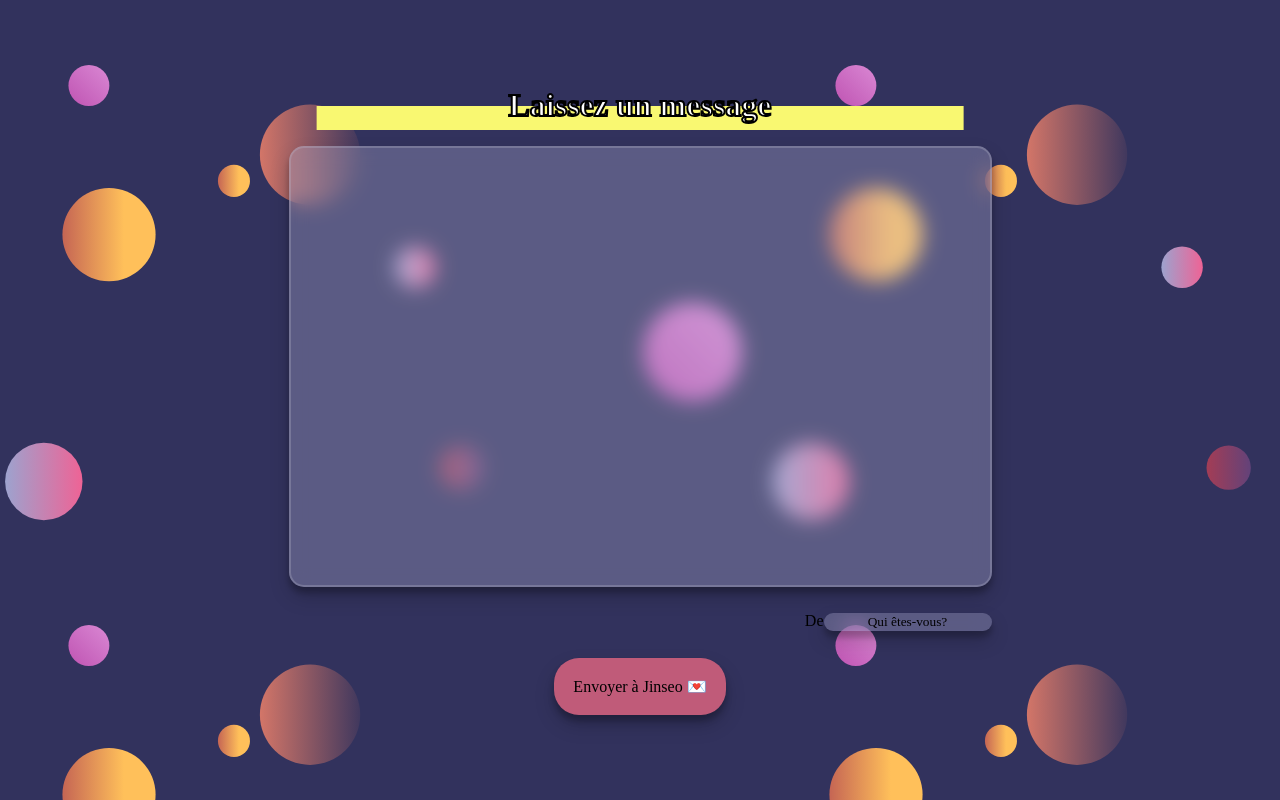
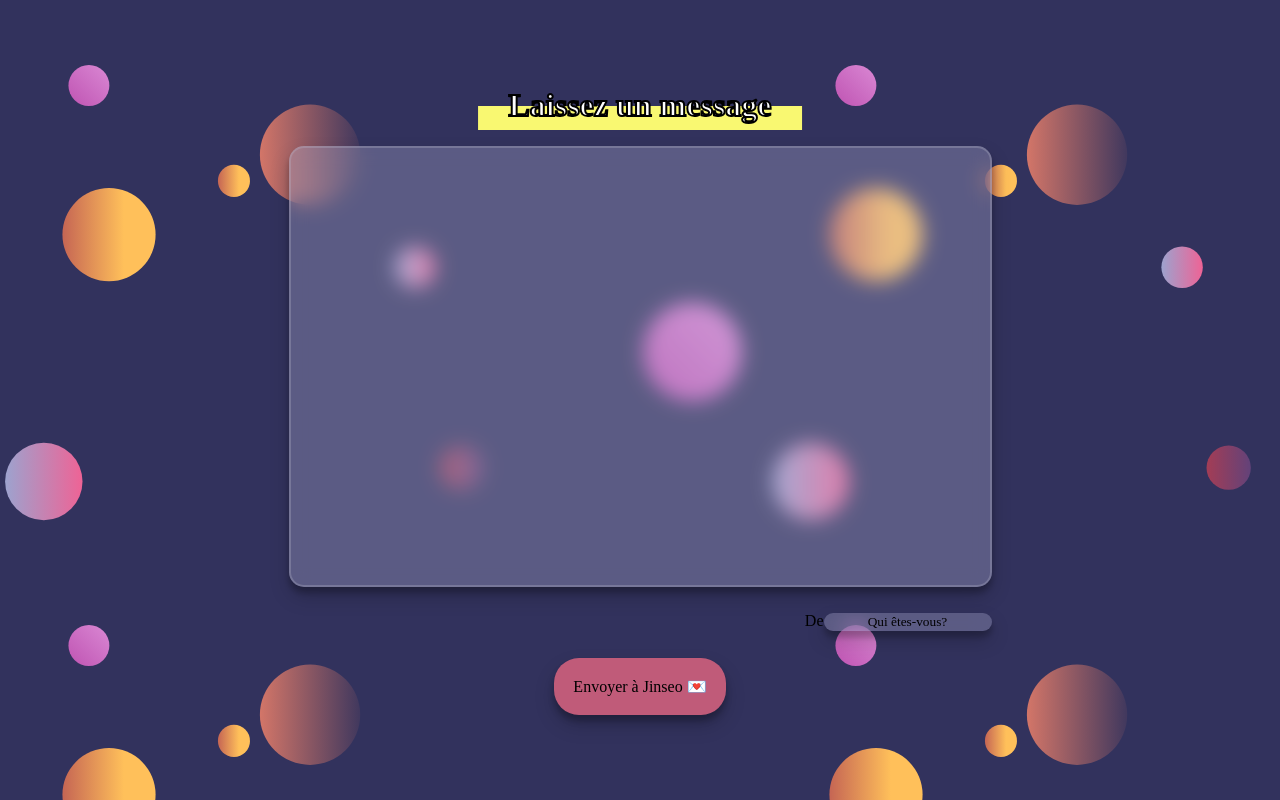
Before and after one commit to jinseosung/birthday-messages, a React (Create React App) app: page /message/fr in a window 1280 px wide. Built offline with nearby package versions, Linux system fonts and the light colour scheme; a web font is replaced by a local one.

Commit message:
adjust align-items and width in message page

```diff
--- a/src/styles/main.css
+++ b/src/styles/main.css
@@ -27,6 +27,7 @@ body {
   flex-direction: column;
   padding: 2rem;
   justify-content: center;
+  align-items: center;
   text-align: center;
 }
 .message .message__title {
@@ -36,8 +37,9 @@ body {
 }
 .message .message__title::after {
   content: "";
-  width: 92%;
+  width: 100%;
   height: 24px;
+  padding: 0 1.9rem;
   background-color: #f9f871;
   position: absolute;
   top: 50%;
@@ -46,6 +48,7 @@ body {
   z-index: -1;
 }
 .message form {
+  width: 100%;
   height: 80%;
 }
 .message .message__area {
--- a/src/styles/scss/layout/_message.scss
+++ b/src/styles/scss/layout/_message.scss
@@ -4,6 +4,7 @@
   flex-direction: column;
   padding: 2rem;
   justify-content: center;
+  align-items: center;
   text-align: center;
 
   .message__title {
@@ -13,8 +14,9 @@
 
     &::after {
       content: "";
-      width: 92%;
+      width: 100%;
       height: 24px;
+      padding: 0 1.9rem;
       background-color: #f9f871;
       position: absolute;
       top: 50%;
@@ -25,6 +27,7 @@
   }
 
   form {
+    width: 100%;
     height: 80%;
   }
 
```
Also changed, not shown: 1 other file (tests, documents, lock files or other folders).
